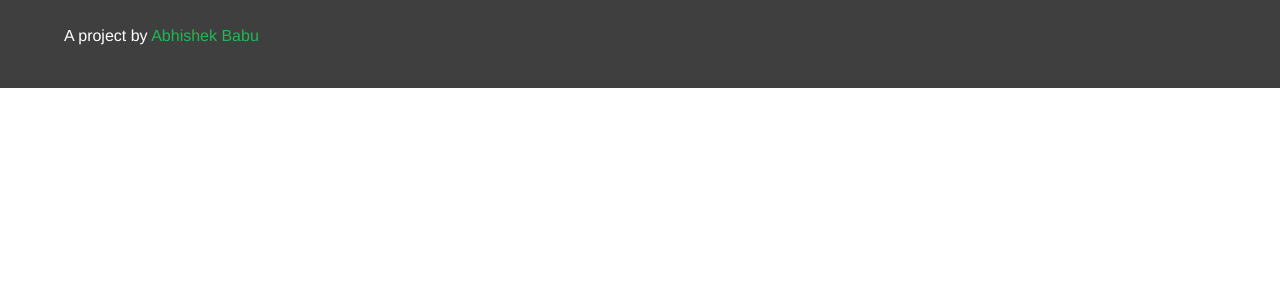
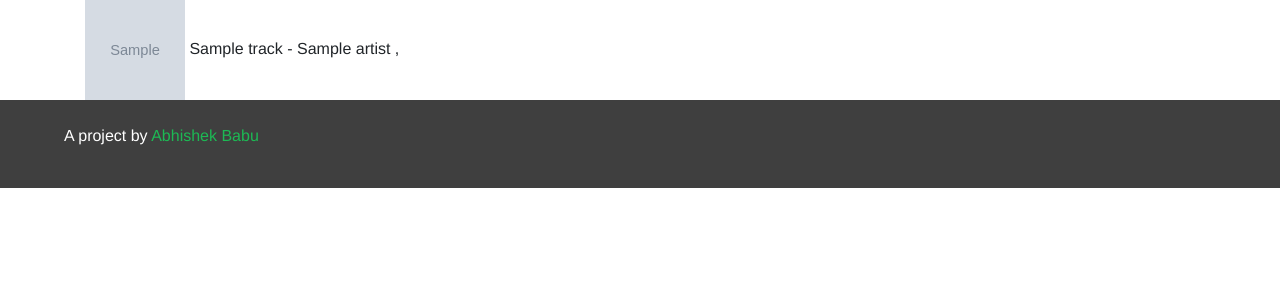
Before and after one commit to abhishekbabu/spotiviz, a Flask app: template app/templates/visualize.html in a window 1280 px wide. Shown: the part 82-382 px from the top of the page. Run offline with Flask 2, Linux system fonts and the light colour scheme; the template is opened without the code that fills it: most values are stand-ins (such as "Sample title", 1, 10 or a date in 2020); grey boxes marked "Sample" are stand-in pictures; some libraries are stand-ins or nearby versions; some web fonts are replaced.

Commit message:
Showing 6 most recently played tracks

```diff
--- a/app/routes.py
+++ b/app/routes.py
@@ -20,7 +20,7 @@ SPOTIFY_API_URL = "{}/{}".format(SPOTIFY_API_BASE_URL, API_VERSION)
 # Server-side parameters
 CLIENT_SIDE_URL = "http://127.0.0.1:5000/"
 REDIRECT_URI = "http://127.0.0.1:5000/visualize"
-SCOPE = 'user-read-private user-read-playback-state user-modify-playback-state user-library-read'
+SCOPE = 'user-read-private user-read-playback-state user-modify-playback-state user-library-read user-read-recently-played'
 STATE = ""
 SHOW_DIALOG_bool = True
 SHOW_DIALOG_str = str(SHOW_DIALOG_bool).lower()
@@ -69,9 +69,18 @@ def spotify_sentiment_analysis():
     profile_response = requests.get(user_profile_api_endpoint, headers=authorization_header)
     profile_data = json.loads(profile_response.text)
 
-    print(profile_data)
+    # print(profile_data)
 
     name = profile_data['display_name'].partition(' ')[0]
     profile_pic = profile_data['images'][0]['url']
 
-    return render_template('visualize.html', name=name, profile_pic=profile_pic)
+    # Get recently played tracks
+    recently_played_api_endpoint = "{}/me/player/recently-played".format(SPOTIFY_API_URL)
+    recently_played_response = requests.get(recently_played_api_endpoint, headers=authorization_header)
+    recently_played = json.loads(recently_played_response.text)
+
+    recent_6_tracks = recently_played["items"][0:6]
+
+    # print(recent_6_tracks)
+
+    return render_template('visualize.html', name=name, profile_pic=profile_pic, recent_6_tracks=recent_6_tracks)
--- a/app/static/css/login.css
+++ b/app/static/css/login.css
@@ -54,7 +54,6 @@ h2 {
   align-items: center;
   text-align: center;
   color: #fff;
-  display: none;
 }
 
 #login::after {
--- a/app/templates/visualize.html
+++ b/app/templates/visualize.html
@@ -43,7 +43,25 @@
       </div>
     </nav>
 
-
+    <div class="container" id="recent_6">
+      <div class="row">
+        {% for track in recent_6_tracks %}
+          <div class="col">
+            <img src={{ track.track.album.images[0].url }} width="100" height="100" />
+            {{ track.track.name }} -
+            {% for artist in track.track.artists %}
+              {{ artist.name }}
+              {% if loop.index != 6 %}
+                ,&nbsp;
+              {% endif %}
+            {% endfor %}
+          </div>
+          {% if loop.index == 3 %}
+            <div class="w-100"></div>
+          {% endif %}
+        {% endfor %}
+      </div>
+    </div>
 
     <footer>
       <p>
```
